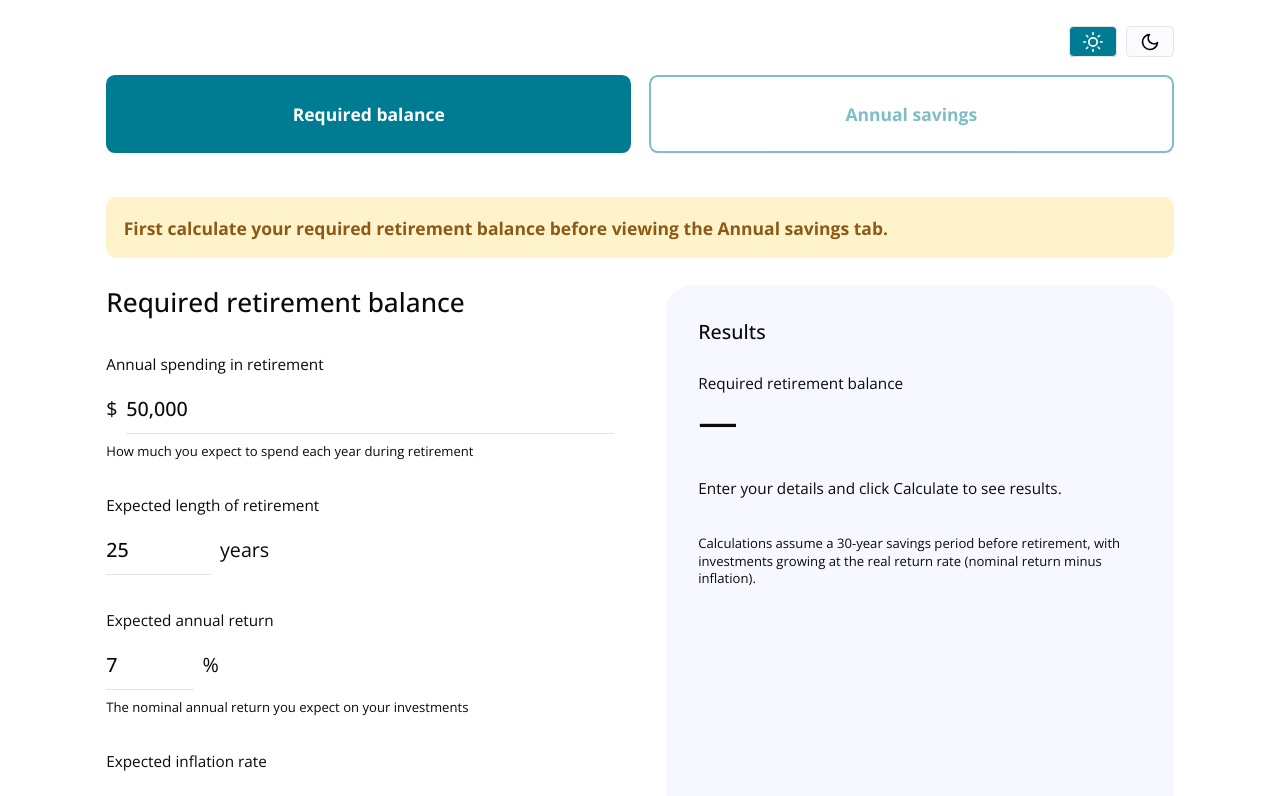
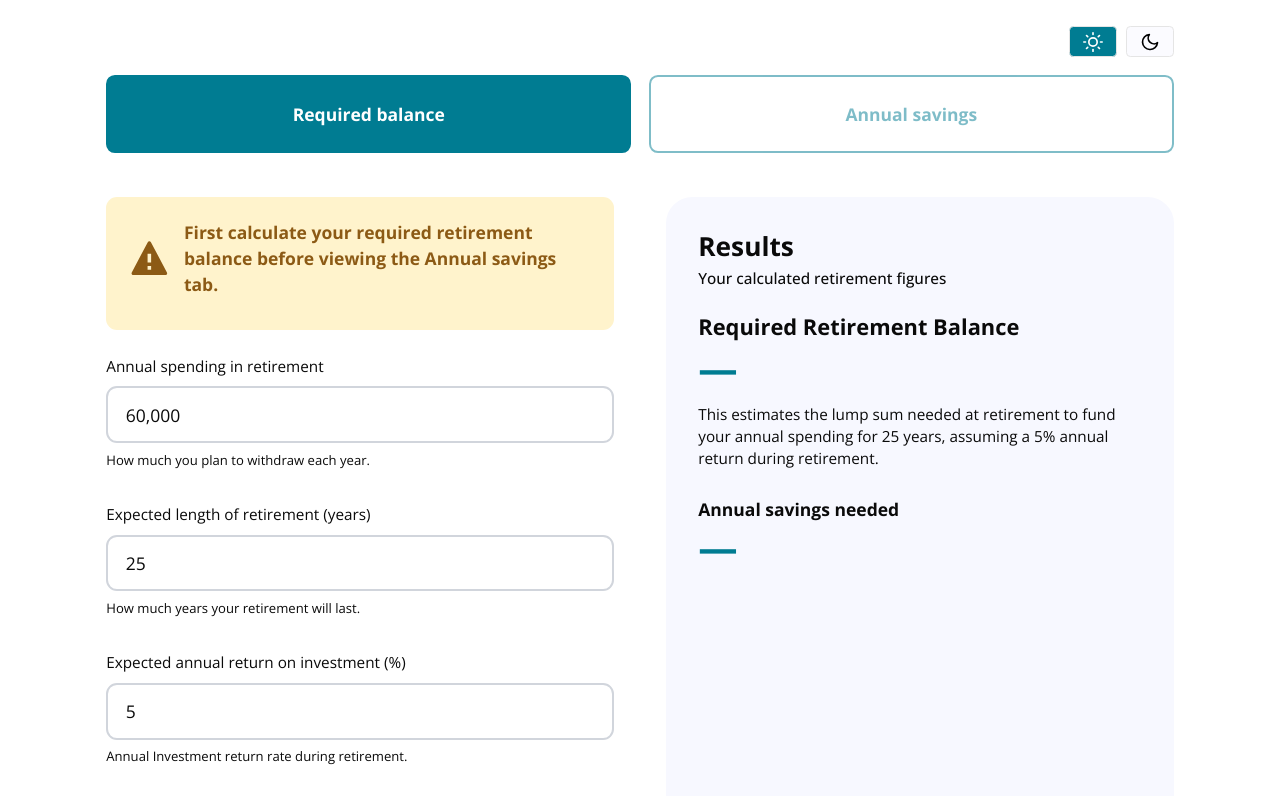
Before and after one commit to SU-SWS/ifdm_learning_apps, a Next.js app: page /interactives/retirement-calculator in a window 1280 px wide. Shown: the top 796 px of the page. Built offline with nearby package versions, Linux system fonts and the light colour scheme.

Commit message:
IFDM-105

```diff
--- a/app/interactives/retirement-calculator/page.tsx
+++ b/app/interactives/retirement-calculator/page.tsx
@@ -4,12 +4,13 @@ import { useState, useMemo } from "react"
 import ThemeToggle from "@/app/lib/theme-toggle";
 import { Tabs, TabsContent, TabsList, TabsTrigger } from "@/app/ui/components/tabs";
 import { Card, CardContent, CardHeader, CardTitle } from "@/app/ui/components/card";
+import { BiSolidError } from "react-icons/bi";
 
 interface CalculatorInputs {
   annualSpending: number
   retirementLength: number
   expectedReturn: number
-  inflationRate: number
+  currentSavings: number
 }
 
 function formatCurrency(value: number): string {
@@ -22,10 +23,10 @@ function formatCurrency(value: number): string {
 }
 
 const defaultInputs: CalculatorInputs = {
-  annualSpending: 50000,
+  annualSpending: 60000,
   retirementLength: 25,
-  expectedReturn: 7,
-  inflationRate: 3,
+  expectedReturn: 5,
+  currentSavings: 0,
 }
 
 export default function RetirementCalculator() {
@@ -34,7 +35,7 @@ export default function RetirementCalculator() {
   const [isCalculated, setIsCalculated] = useState(false)
 
   const results = useMemo(() => {
-    const realReturn = (inputs.expectedReturn - inputs.inflationRate) / 100
+    const realReturn = (inputs.expectedReturn) / 100
 
     if (realReturn <= 0) {
       const requiredBalance = inputs.annualSpending * inputs.retirementLength
@@ -77,7 +78,7 @@ export default function RetirementCalculator() {
     setActiveTab("balance")
   }
 
-  const realReturn = inputs.expectedReturn - inputs.inflationRate
+  const realReturn = inputs.expectedReturn
 
   return (
     <div className="p-6 max-w-5xl mx-auto">
@@ -110,46 +111,76 @@ export default function RetirementCalculator() {
           </TabsList>
         </Tabs>
 
+        {/* Main Content */}
+        <div className="grid gap-12 lg:grid-cols-2">
+          {/* Left Column - Inputs */}
+          <div className="space-y-8">
             {!isCalculated && (
-          <div className="mb-6 p-4 bg-[#FFF3CC] rounded-lg">
+              <div className="mb-6 p-5 bg-[#FFF3CC] rounded-lg flex flex-row gap-3">
+                <BiSolidError className="mb-2 text-[#8C5A15]" size={80} />
                 <p className="text-[#8C5A15] font-bold">
                   First calculate your required retirement balance before viewing the Annual savings tab.
                 </p>
               </div>
             )}
 
-        {/* Main Content */}
-        <div className="grid gap-12 lg:grid-cols-2">
-          {/* Left Column - Inputs */}
-          <div className="space-y-8">
-            <h2 className="text-2xl font-medium text-foreground">
-              {activeTab === "balance" ? "Required retirement balance" : "Annual savings needed"}
-            </h2>
+            {isCalculated && (
+              <div className="bg-[var(--card-background)] rounded-3xl p-[32px]">
+                <p className="font-bold mb-1">Target Retirement Balance</p>
+                <p className="text-4xl font-bold text-lagunita">{isCalculated ? formatCurrency(results.requiredBalance) : "—"}</p>
+              </div>
+            )}
 
+            {activeTab === "balance" ? (
+              <>
+                {/* Required Balance Result */}
                 {/* Annual Spending Input */}
                 <div className="space-y-2">
                   <label className="block text-sm text-foreground">
                     Annual spending in retirement
                   </label>
                   <div className="flex items-center gap-2">
-                <span className="text-lg ">$</span>
                     <input
                       type="text"
                       inputMode="numeric"
                       value={inputs.annualSpending.toLocaleString()}
                       onChange={(e) => updateInput("annualSpending", e.target.value.replace(/,/g, ""))}
-                  className="w-full border-b border-border bg-transparent py-2 text-lg font-medium text-foreground outline-none transition-colors focus:border-primary"
+                      className="w-full pl-4 pr-16 py-3 border-2 border-gray-300 rounded-lg focus:border-blue-500 focus:ring-2 focus:ring-blue-200 outline-none transition"
                     />
                   </div>
                   <p className="text-xs">
-                How much you expect to spend each year during retirement
+                    How much you plan to withdraw each year.
                   </p>
                 </div>
+              </>
+            ) : (
+              <>
+                {/* Annual Savings Result */}
+                {/* Annual Spending Input */}
+                <div className="space-y-2">
+                  <label className="block text-sm text-foreground">
+                    Current retirement savings
+                  </label>
+                  <div className="flex items-center gap-2">
+                    <input
+                      type="text"
+                      inputMode="numeric"
+                      value={inputs.currentSavings.toLocaleString()}
+                      onChange={(e) => updateInput("currentSavings", e.target.value.replace(/,/g, ""))}
+                      className="w-full pl-4 pr-16 py-3 border-2 border-gray-300 rounded-lg focus:border-blue-500 focus:ring-2 focus:ring-blue-200 outline-none transition"
+                    />
+                  </div>
+                  <p className="text-xs">
+                    How much you plan to withdraw each year.
+                  </p>
+                </div>
+              </>
+            )}
 
             {/* Retirement Length Input */}
             <div className="space-y-2">
               <label className="block text-sm text-foreground">
-                Expected length of retirement
+                Expected length of retirement (years)
               </label>
               <div className="flex items-center gap-2">
                 <input
@@ -157,16 +188,18 @@ export default function RetirementCalculator() {
                   inputMode="numeric"
                   value={inputs.retirementLength}
                   onChange={(e) => updateInput("retirementLength", e.target.value)}
-                  className="w-24 border-b border-border bg-transparent py-2 text-lg font-medium text-foreground outline-none transition-colors focus:border-primary"
+                  className="w-full pl-4 pr-16 py-3 border-2 border-gray-300 rounded-lg focus:border-blue-500 focus:ring-2 focus:ring-blue-200 outline-none transition"
                 />
-                <span className="text-lg">years</span>
               </div>
+              <p className="text-xs">
+                How much years your retirement will last.
+              </p>
             </div>
 
             {/* Expected Return Input */}
             <div className="space-y-2">
               <label className="block text-sm text-foreground">
-                Expected annual return
+                Expected annual return on investment (%)
               </label>
               <div className="flex items-center gap-2">
                 <input
@@ -174,37 +207,15 @@ export default function RetirementCalculator() {
                   inputMode="decimal"
                   value={inputs.expectedReturn}
                   onChange={(e) => updateInput("expectedReturn", e.target.value)}
-                  className="w-20 border-b border-border bg-transparent py-2 text-lg font-medium text-foreground outline-none transition-colors focus:border-primary"
+                  className="w-full pl-4 pr-16 py-3 border-2 border-gray-300 rounded-lg focus:border-blue-500 focus:ring-2 focus:ring-blue-200 outline-none transition"
                 />
-                <span className="text-lg">%</span>
               </div>
               <p className="text-xs">
-                The nominal annual return you expect on your investments
+                Annual Investment return rate during retirement.
               </p>
             </div>
 
-            {/* Inflation Rate Input */}
-            <div className="space-y-2">
-              <label className="block text-sm text-foreground">
-                Expected inflation rate
-              </label>
-              <div className="flex items-center gap-2">
-                <input
-                  type="text"
-                  inputMode="decimal"
-                  value={inputs.inflationRate}
-                  onChange={(e) => updateInput("inflationRate", e.target.value)}
-                  className="w-20 border-b border-border bg-transparent py-2 text-lg font-medium text-foreground outline-none transition-colors focus:border-primary"
-                />
-                <span className="text-lg">%</span>
-              </div>
-              <p className="text-xs">
-                The average annual inflation rate to account for rising costs
-              </p>
-            </div>
-
-            {/* Calculate and Reset Buttons - only show on balance tab */}
-            {activeTab === "balance" && (
+            {/* Calculate and Reset Buttons */}
             <div className="flex gap-3 pt-4">
               <button
                 onClick={handleCalculate}
@@ -219,123 +230,49 @@ export default function RetirementCalculator() {
                 Reset
               </button>
             </div>
-            )}
           </div>
 
           {/* Right Column - Results */}
           <div className="bg-[var(--card-background)] rounded-3xl p-[32px]">
-            <h3 className="mb-6 text-lg font-medium text-foreground">Results</h3>
+            <h3 className="mb-1 text-2xl font-bold">Results</h3>
 
+            <p className="mb-5 text-sm font-medium">Your calculated retirement figures</p>
             {activeTab === "balance" ? (
               <>
                 {/* Required Balance Result */}
                 <div className="mb-8">
-                  <p className="mb-1 text-sm ">
-                    Required retirement balance
+                  <p className="mb-1 text-xl font-bold">
+                    Required Retirement Balance
                   </p>
-                  <p className="text-4xl font-medium text-foreground">
+                  <p className="text-4xl font-bold text-lagunita">
                     {isCalculated ? formatCurrency(results.requiredBalance) : "—"}
                   </p>
+                  <p className="mt-3 mb-6 text-sm">This estimates the lump sum needed at retirement to fund your annual spending for 25 years, assuming a 5% annual return during retirement.</p>
+                  <p className="mb-1 font-bold">
+                    Annual savings needed
+                  </p>
+                  <p className="text-4xl font-bold text-lagunita">
+                    {isCalculated ? formatCurrency(results.annualSavings) : "—" }
+                  </p>
                 </div>
-
-                {/* Breakdown */}
-                {isCalculated && (
-                  <div className="space-y-4">
-                    <h4 className="text-sm font-medium text-foreground">Breakdown</h4>
-                    <div className="h-px bg-border" />
-
-                    <div className="flex items-center justify-between py-1">
-                      <span className="text-sm ">Annual spending:</span>
-                      <span className="text-sm font-medium text-foreground">
-                        {formatCurrency(inputs.annualSpending)}
-                      </span>
-                    </div>
-
-                    <div className="flex items-center justify-between py-1">
-                      <span className="text-sm ">Retirement length:</span>
-                      <span className="text-sm font-medium text-foreground">
-                        {inputs.retirementLength} years
-                      </span>
-                    </div>
-
-                    <div className="flex items-center justify-between py-1">
-                      <span className="text-sm ">Real return rate:</span>
-                      <span className="text-sm font-medium text-foreground">
-                        {realReturn}%
-                      </span>
-                    </div>
-
-                    <div className="h-px bg-border" />
-
-                    <div className="flex items-center justify-between py-1">
-                      <span className="text-sm font-medium text-foreground">Required balance:</span>
-                      <span className="text-sm font-medium text-foreground">
-                        {formatCurrency(results.requiredBalance)}
-                      </span>
-                    </div>
-                  </div>
-                )}
-
-                {!isCalculated && (
-                  <p className="text-sm ">
-                    Enter your details and click Calculate to see results.
-                  </p>
-                )}
               </>
             ) : (
               <>
                 {/* Annual Savings Result */}
                 <div className="mb-8">
-                  <p className="mb-1 text-sm ">
-                    Annual savings needed
+                  <p className="font-bold text-xl mb-1">Required Retirement Balance</p>
+                  <p className="text-4xl font-bold text-lagunita">{isCalculated ? formatCurrency(results.requiredBalance) : "—"}</p>
+                  <p className="mt-3 mb-6 text-sm">This estimates the lump sum needed at retirement to fund your annual spending for 25 years, assuming a 5% annual return during retirement.</p>
+                  <p className="mb-1 font-bold">
+                    Required Annual Savings
                   </p>
-                  <p className="text-4xl font-medium text-foreground">
+                  <p className="text-4xl font-bold text-lagunita">
                     {formatCurrency(results.annualSavings)}
                   </p>
-                </div>
-
-                {/* Monthly Breakdown */}
-                <div className="space-y-4">
-                  <h4 className="text-sm font-medium text-foreground">Monthly breakdown</h4>
-                  <div className="h-px bg-border" />
-
-                  <div className="flex items-center justify-between py-1">
-                    <span className="text-sm ">Monthly savings:</span>
-                    <span className="text-sm font-medium text-foreground">
-                      {formatCurrency(results.monthlySavings)}
-                    </span>
-                  </div>
-
-                  <div className="flex items-center justify-between py-1">
-                    <span className="text-sm ">Savings period:</span>
-                    <span className="text-sm font-medium text-foreground">30 years</span>
-                  </div>
-
-                  <div className="flex items-center justify-between py-1">
-                    <span className="text-sm ">Target balance:</span>
-                    <span className="text-sm font-medium text-foreground">
-                      {formatCurrency(results.requiredBalance)}
-                    </span>
-                  </div>
-
-                  <div className="h-px bg-border" />
-
-                  <div className="flex items-center justify-between py-1">
-                    <span className="text-sm font-medium text-foreground">
-                      Total annual savings:
-                    </span>
-                    <span className="text-sm font-medium text-foreground">
-                      {formatCurrency(results.annualSavings)}
-                    </span>
-                  </div>
+                  <p className="mt-3 mb-6 text-sm">Amount to save each year.</p>
                 </div>
               </>
             )}
-
-            {/* Note */}
-            <p className="mt-8 text-xs ">
-              Calculations assume a 30-year savings period before retirement, with investments growing at the real return rate (nominal return minus inflation).
-            </p>
           </div>
         </div>
       </div>
```
Lines whose indentation alone changed are shown as unchanged.
